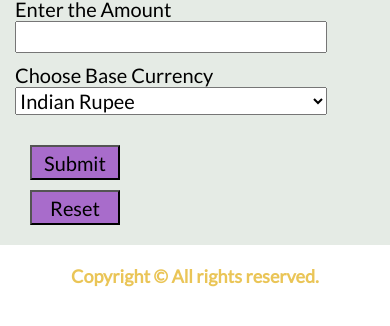
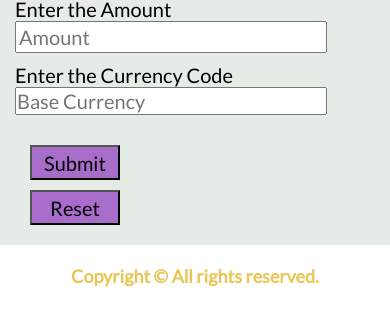
Before and after one commit to shashankbaheti8/Currency-Convertor, a plain HTML site: page index.html in a window 390 px wide. Shown: the part 162-488 px from the top of the page. Drawn offline with Linux system fonts and the light colour scheme.

Commit message:
currency update

```diff
--- a/index.html
+++ b/index.html
@@ -31,14 +31,9 @@
       <h1>Currency Convertor</h1>
       <form action="#" method="get">
         <label for="value">Enter the Amount</label>
-        <input type="number" id="value" required/>
-        <label name="currency">Choose Base Currency</label>
-        <select id="currency" name="currency">
-          <option value="INR">Indian Rupee</option>
-          <option value="USD">US Dollar</option>
-          <option value="EUR">Europe</option>
-          <option value="GBP">Pound Sterling</option>
-        </select>
+        <input type="number" id="value" placeholder="Amount" required/>
+        <label name="currency">Enter the Currency Code</label>
+        <input type="text" id="currency" placeholder="Base Currency" required/>
 
         <div class="button-container">
           <button class="btn" type="submit">Submit</button>
--- a/script.js
+++ b/script.js
@@ -26,6 +26,6 @@ const btn = document.querySelector(".btn")
 btn.addEventListener("click", (e) => {
     e.preventDefault();
     const value = parseInt(document.querySelector("input[id='value']").value);
-    const currency = document.querySelector("select[name='currency']").value;
+    const currency = document.querySelector("input[id='currency']").value;
     populate(value, currency)
 })
--- a/style.css
+++ b/style.css
@@ -67,7 +67,7 @@ form{
     margin-left: 15px;
 }
 
-form,select, input[type="number"]{
+form,select, input[type="number"], input[type="text"]{
     font-size: 20px;
     margin-bottom: 10px ;
     width: 40vw;
@@ -148,7 +148,7 @@ footer{
     }
 
     .container form input[type='number'],
-    select,
+    input[type="text"],
     label {
         width: 80vw;
     }
@@ -171,6 +171,8 @@ footer{
     nav ul {
         display: flex;
         flex-direction: column;
+        justify-content: center;
+        align-items: center;
         width: 30%;
     }
 
```
Also changed, not shown: contact.html (+2 -2 lines).
